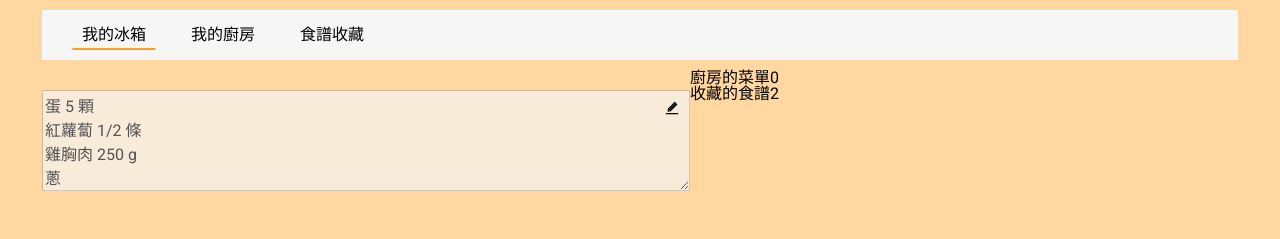
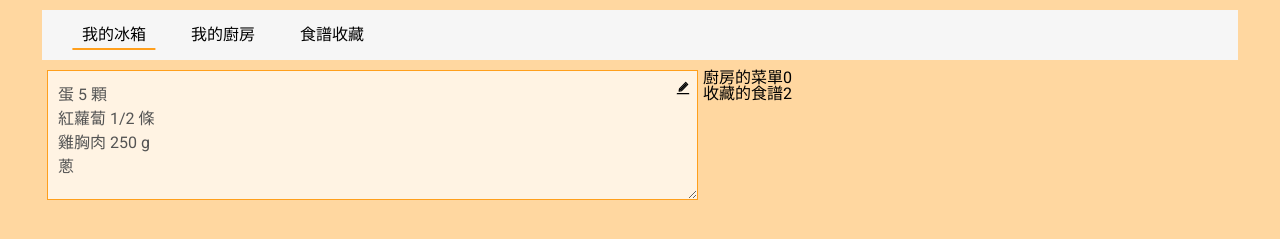
Before and after one commit to shanpig/FridgeOut, a React (Create React App) app: page /profile/fridge/fridge in a window 1280 px wide. Shown: the part 315-554 px from the top of the page. Built offline with nearby package versions, Linux system fonts and the light colour scheme.

Commit message:
[add] Fridge Component

```diff
--- a/src/components/ProfilePage/Fridge.js
+++ b/src/components/ProfilePage/Fridge.js
@@ -1,3 +1,4 @@
+import { theme } from '../../variables';
 import { useRef, useEffect, useState } from 'react';
 import styled from 'styled-components';
 import { useDispatch, useSelector } from 'react-redux';
@@ -61,6 +62,7 @@ export default function Fridge() {
   return (
     <FridgeContent>
       <Ingredients
+        placeholder='試著輸入食材吧！ e.g. 雞肉 100 克'
         disabled={!isEditing}
         rows={fridge.length + 1}
         onChange={(e) => setIngredientsText(e.target.value)}
@@ -73,15 +75,30 @@ export default function Fridge() {
 
 const FridgeContent = styled.div`
   position: relative;
-  margin: 20px 0;
+  padding: 0 5px;
 `;
 
 const Ingredients = styled.textarea`
+  border: 1px solid ${theme.orange};
+  min-height: 130px;
   width: 100%;
+  padding: 10px;
+  resize: vertical;
+  transition: background-color 0.3s ease;
+
+  &[disabled] {
+    background-color: rgba(255, 255, 255, 0.7);
+  }
 `;
 
 const EditButton = styled(AiTwotoneEdit)`
+  cursor: pointer;
   position: absolute;
+  width: 20px;
   right: 10px;
   top: 10px;
+
+  &:hover {
+    transform: scale(1.3);
+  }
 `;
```
